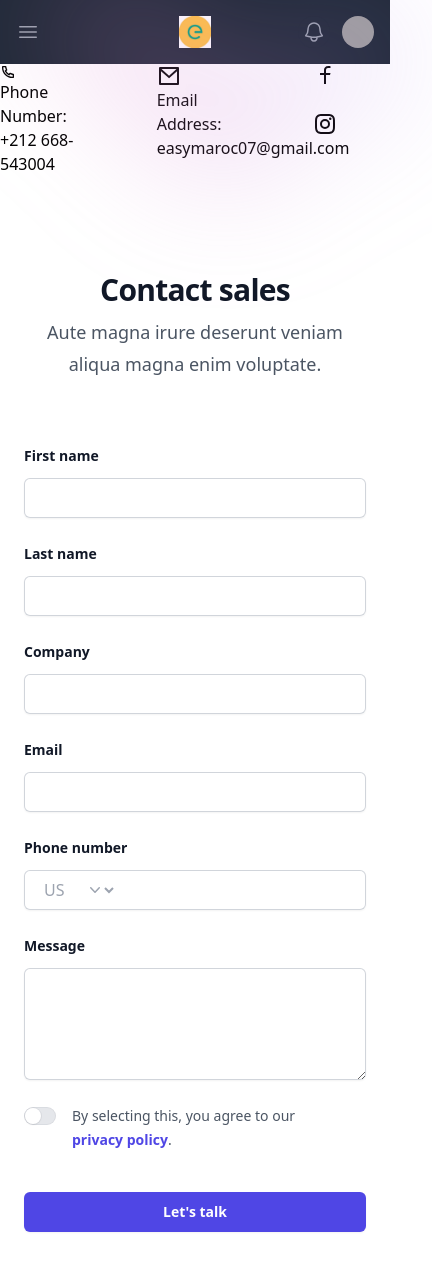
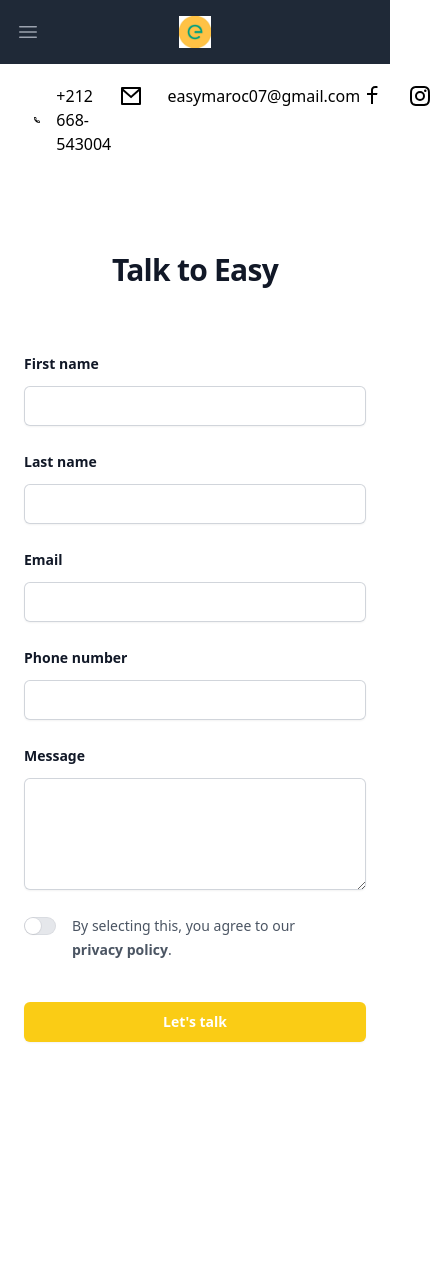
Before and after one commit to asmaemou/easywebsite2, a React (Create React App) app: page /contact in a window 390 px wide. Shown: the top 1270 px of the page, 432 px wide, since content can reach past the window. After the commit the page ends 1138 px from the top, so only its background shows below. Built offline with nearby package versions, Linux system fonts and the light colour scheme; grey boxes are pictures that could not be loaded.

Commit message:
fixing the contact form and the home page and the navbar

```diff
--- a/src/components/Contact.js
+++ b/src/components/Contact.js
@@ -4,21 +4,21 @@ import ContactForm from './ContactForm';
 const Contact = () => {
   return (
       <>
-      <div className="gap-20 grid grid-cols-3"  >
+      <div className="flex flex-row justify-between w-10/12 mx-auto mt-5">
       <div>
-        <div>
+        <div className="flex flex-row gap-4 items-center">
           <RiPhoneLine w-6 h-6 mr-2 />
-          <p>Phone Number: +212 668-543004</p>
+          <p>+212 668-543004</p>
         </div>
       </div>
       <div>
-      <div>
+      <div className="flex flex-row gap-4 items-center">
           <RiMailLine className="w-6 h-6 mr-2" />
-          <p>Email Address: easymaroc07@gmail.com</p>
+          <p>easymaroc07@gmail.com</p>
         </div>
       </div>
       <div>
-      <div>
+      <div className="flex flex-row gap-4 items-center">
           <a href="https://www.facebook.com/easylarache" target="_blank" rel="noopener noreferrer" className="mr-2">
             <RiFacebookLine className="w-6 h-6" />
           </a>
--- a/src/components/ContactForm.js
+++ b/src/components/ContactForm.js
@@ -1,5 +1,4 @@
 import { useState } from 'react'
-import { ChevronDownIcon } from '@heroicons/react/20/solid'
 import { Switch } from '@headlessui/react'
 
 function classNames(...classes) {
@@ -15,18 +14,11 @@ export default function ContactForm() {
         aria-hidden="true"
       >
         <div
-          className="relative left-1/2 -z-10 aspect-[1155/678] w-[36.125rem] max-w-none -translate-x-1/2 rotate-[30deg] bg-gradient-to-tr from-[#ff80b5] to-[#9089fc] opacity-30 sm:left-[calc(50%-40rem)] sm:w-[72.1875rem]"
-          style={{
-            clipPath:
-              'polygon(74.1% 44.1%, 100% 61.6%, 97.5% 26.9%, 85.5% 0.1%, 80.7% 2%, 72.5% 32.5%, 60.2% 62.4%, 52.4% 68.1%, 47.5% 58.3%, 45.2% 34.5%, 27.5% 76.7%, 0.1% 64.9%, 17.9% 100%, 27.6% 76.8%, 76.1% 97.7%, 74.1% 44.1%)',
-          }}
+          className="relative left-1/2 -z-10 aspect-[1155/678] w-[36.125rem] max-w-none -translate-x-1/2 rotate-[30deg]  opacity-30 sm:left-[calc(50%-40rem)] sm:w-[72.1875rem]"
         />
       </div>
       <div className="mx-auto max-w-2xl text-center">
-        <h2 className="text-3xl font-bold tracking-tight text-gray-900 sm:text-4xl">Contact sales</h2>
-        <p className="mt-2 text-lg leading-8 text-gray-600">
-          Aute magna irure deserunt veniam aliqua magna enim voluptate.
-        </p>
+        <h2 className="text-3xl font-bold tracking-tight text-gray-900 sm:text-4xl">Talk to Easy</h2>
       </div>
       <form action="#" method="POST" className="mx-auto mt-16 max-w-xl sm:mt-20">
         <div className="grid grid-cols-1 gap-x-8 gap-y-6 sm:grid-cols-2">
@@ -40,7 +32,7 @@ export default function ContactForm() {
                 name="first-name"
                 id="first-name"
                 autoComplete="given-name"
-                className="block w-full rounded-md border-0 px-3.5 py-2 text-gray-900 shadow-sm ring-1 ring-inset ring-gray-300 placeholder:text-gray-400 focus:ring-2 focus:ring-inset focus:ring-indigo-600 sm:text-sm sm:leading-6"
+                className="block w-full rounded-md border-0 px-3.5 py-2 text-gray-900 shadow-sm ring-1 ring-inset ring-gray-300 placeholder:text-gray-400 focus:ring-2 focus:ring-inset focus:ring-yellow-500  focus:outline-none sm:text-sm sm:leading-6"
               />
             </div>
           </div>
@@ -54,21 +46,7 @@ export default function ContactForm() {
                 name="last-name"
                 id="last-name"
                 autoComplete="family-name"
-                className="block w-full rounded-md border-0 px-3.5 py-2 text-gray-900 shadow-sm ring-1 ring-inset ring-gray-300 placeholder:text-gray-400 focus:ring-2 focus:ring-inset focus:ring-indigo-600 sm:text-sm sm:leading-6"
-              />
-            </div>
-          </div>
-          <div className="sm:col-span-2">
-            <label htmlFor="company" className="block text-sm font-semibold leading-6 text-gray-900">
-              Company
-            </label>
-            <div className="mt-2.5">
-              <input
-                type="text"
-                name="company"
-                id="company"
-                autoComplete="organization"
-                className="block w-full rounded-md border-0 px-3.5 py-2 text-gray-900 shadow-sm ring-1 ring-inset ring-gray-300 placeholder:text-gray-400 focus:ring-2 focus:ring-inset focus:ring-indigo-600 sm:text-sm sm:leading-6"
+                className="block w-full rounded-md border-0 px-3.5 py-2 text-gray-900 shadow-sm ring-1 ring-inset ring-gray-300 placeholder:text-gray-400 focus:ring-2 focus:ring-inset focus:ring-yellow-500  focus:outline-none sm:text-sm sm:leading-6"
               />
             </div>
           </div>
@@ -82,7 +60,7 @@ export default function ContactForm() {
                 name="email"
                 id="email"
                 autoComplete="email"
-                className="block w-full rounded-md border-0 px-3.5 py-2 text-gray-900 shadow-sm ring-1 ring-inset ring-gray-300 placeholder:text-gray-400 focus:ring-2 focus:ring-inset focus:ring-indigo-600 sm:text-sm sm:leading-6"
+                className="block w-full rounded-md border-0 px-3.5 py-2 text-gray-900 shadow-sm ring-1 ring-inset ring-gray-300 placeholder:text-gray-400 focus:ring-2 focus:ring-inset focus:ring-yellow-500  focus:outline-none sm:text-sm sm:leading-6"
               />
             </div>
           </div>
@@ -91,30 +69,12 @@ export default function ContactForm() {
               Phone number
             </label>
             <div className="relative mt-2.5">
-              <div className="absolute inset-y-0 left-0 flex items-center">
-                <label htmlFor="country" className="sr-only">
-                  Country
-                </label>
-                <select
-                  id="country"
-                  name="country"
-                  className="h-full rounded-md border-0 bg-transparent bg-none py-0 pl-4 pr-9 text-gray-400 focus:ring-2 focus:ring-inset focus:ring-indigo-600 sm:text-sm"
-                >
-                  <option>US</option>
-                  <option>CA</option>
-                  <option>EU</option>
-                </select>
-                <ChevronDownIcon
-                  className="pointer-events-none absolute right-3 top-0 h-full w-5 text-gray-400"
-                  aria-hidden="true"
-                />
-              </div>
               <input
                 type="tel"
                 name="phone-number"
                 id="phone-number"
                 autoComplete="tel"
-                className="block w-full rounded-md border-0 px-3.5 py-2 pl-20 text-gray-900 shadow-sm ring-1 ring-inset ring-gray-300 placeholder:text-gray-400 focus:ring-2 focus:ring-inset focus:ring-indigo-600 sm:text-sm sm:leading-6"
+                className="block w-full rounded-md border-0 px-3.5 py-2 text-gray-900 shadow-sm ring-1 ring-inset ring-gray-300 placeholder:text-gray-400 focus:ring-2 focus:ring-inset focus:ring-yellow-500  focus:outline-none sm:text-sm sm:leading-6"
               />
             </div>
           </div>
@@ -127,7 +87,7 @@ export default function ContactForm() {
                 name="message"
                 id="message"
                 rows={4}
-                className="block w-full rounded-md border-0 px-3.5 py-2 text-gray-900 shadow-sm ring-1 ring-inset ring-gray-300 placeholder:text-gray-400 focus:ring-2 focus:ring-inset focus:ring-indigo-600 sm:text-sm sm:leading-6"
+                className="block w-full rounded-md border-0 px-3.5 py-2 text-gray-900 shadow-sm ring-1 ring-inset ring-gray-300 placeholder:text-gray-400 focus:ring-2 focus:ring-inset focus:ring-yellow-500  focus:outline-none sm:text-sm sm:leading-6"
                 defaultValue={''}
               />
             </div>
@@ -138,8 +98,8 @@ export default function ContactForm() {
                 checked={agreed}
                 onChange={setAgreed}
                 className={classNames(
-                  agreed ? 'bg-indigo-600' : 'bg-gray-200',
-                  'flex w-8 flex-none cursor-pointer rounded-full p-px ring-1 ring-inset ring-gray-900/5 transition-colors duration-200 ease-in-out focus-visible:outline focus-visible:outline-2 focus-visible:outline-offset-2 focus-visible:outline-indigo-600'
+                  agreed ? 'bg-yellow-500' : 'bg-gray-200',
+                  'flex w-8 flex-none cursor-pointer rounded-full p-px ring-1 ring-inset ring-gray-900/5 transition-colors duration-200 ease-in-out focus-visible:outline focus-visible:outline-2 focus-visible:outline-offset-2 focus-visible:outline-yellow-500'
                 )}
               >
                 <span className="sr-only">Agree to policies</span>
@@ -154,7 +114,7 @@ export default function ContactForm() {
             </div>
             <Switch.Label className="text-sm leading-6 text-gray-600">
               By selecting this, you agree to our{' '}
-              <a href="#" className="font-semibold text-indigo-600">
+              <a href="#" className="font-semibold text-black-600">
                 privacy&nbsp;policy
               </a>
               .
@@ -164,7 +124,7 @@ export default function ContactForm() {
         <div className="mt-10">
           <button
             type="submit"
-            className="block w-full rounded-md bg-indigo-600 px-3.5 py-2.5 text-center text-sm font-semibold text-white shadow-sm hover:bg-indigo-500 focus-visible:outline focus-visible:outline-2 focus-visible:outline-offset-2 focus-visible:outline-indigo-600"
+            className="block w-full rounded-md hover:bg-yellow-500 bg-yellow-400  px-3.5 py-2.5 text-center text-sm font-semibold text-white shadow-sm hover:bg-indigo-500 focus-visible:outline focus-visible:outline-2 focus-visible:outline-offset-2 focus-visible:outline-yellow-500"
           >
             Let's talk
           </button>
--- a/src/components/Navbar.js
+++ b/src/components/Navbar.js
@@ -1,8 +1,8 @@
 import React, { Fragment } from 'react';
-import { Disclosure, Menu, Transition } from '@headlessui/react';
-import { Bars3Icon, BellIcon, XMarkIcon } from '@heroicons/react/24/outline';
+import { Disclosure} from '@headlessui/react';
+import { Bars3Icon, XMarkIcon } from '@heroicons/react/24/outline';
 import logo from '../logoeasy.jpeg';
-import { Link } from 'react-router-dom';
+import { NavLink } from "react-router-dom";
 
 const navigation = [
   { name: 'Home', to: '/', current: true },
@@ -17,13 +17,12 @@ function classNames(...classes) {
 
 export default function Navbar() {
   return (
-    <Disclosure as="nav" className="bg-gray-800">
+    <Disclosure as="nav" className="bg-gray-800 static">
       {({ open }) => (
         <>
           <div className="mx-auto max-w-7xl px-2 sm:px-6 lg:px-8">
             <div className="relative flex h-16 items-center justify-between">
               <div className="absolute inset-y-0 left-0 flex items-center sm:hidden">
-                {/* Mobile menu button*/}
                 <Disclosure.Button className="inline-flex items-center justify-center rounded-md p-2 text-gray-400 hover:bg-gray-700 hover:text-white focus:outline-none focus:ring-2 focus:ring-inset focus:ring-white">
                   <span className="sr-only">Open main menu</span>
                   {open ? (
@@ -49,90 +48,23 @@ export default function Navbar() {
                 <div className="hidden sm:ml-6 sm:block">
                   <div className="flex space-x-4">
                     {navigation.map((item) => (
-                      <Link
+                      <NavLink
                         key={item.name}
                         to={item.to}
-                        className={classNames(
-                          item.current ? 'bg-gray-900 text-white' : 'text-gray-300 hover:bg-gray-700 hover:text-white',
-                          'rounded-md px-3 py-2 text-sm font-medium'
+                        className={({ isActive, isPending }) =>(
+                          classNames(isActive ? 'bg-gray-900 text-white' : 'text-gray-300 hover:bg-gray-700 hover:text-white',
+                          'rounded-md px-3 py-2 text-sm font-medium')
                         )}
                         aria-current={item.current ? 'page' : undefined}
                       >
                         {item.name}
-                        </Link>
+                        </NavLink>
                     ))}
                   </div>
                 </div>
               </div>
-              <div className="absolute inset-y-0 right-0 flex items-center pr-2 sm:static sm:inset-auto sm:ml-6 sm:pr-0">
-                <button
-                  type="button"
-                  className="rounded-full bg-gray-800 p-1 text-gray-400 hover:text-white focus:outline-none focus:ring-2 focus:ring-white focus:ring-offset-2 focus:ring-offset-gray-800"
-                >
-                  <span className="sr-only">View notifications</span>
-                  <BellIcon className="h-6 w-6" aria-hidden="true" />
-                </button>
-
-                {/* Profile dropdown */}
-                <Menu as="div" className="relative ml-3">
-                  <div>
-                    <Menu.Button className="flex rounded-full bg-gray-800 text-sm focus:outline-none focus:ring-2 focus:ring-white focus:ring-offset-2 focus:ring-offset-gray-800">
-                      <span className="sr-only">Open user menu</span>
-                      <img
-                        className="h-8 w-8 rounded-full"
-                        src="https://images.unsplash.com/photo-1472099645785-5658abf4ff4e?ixlib=rb-1.2.1&ixid=eyJhcHBfaWQiOjEyMDd9&auto=format&fit=facearea&facepad=2&w=256&h=256&q=80"
-                        alt=""
-                      />
-                    </Menu.Button>
-                  </div>
-                  <Transition
-                    as={Fragment}
-                    enter="transition ease-out duration-100"
-                    enterFrom="transform opacity-0 scale-95"
-                    enterTo="transform opacity-100 scale-100"
-                    leave="transition ease-in duration-75"
-                    leaveFrom="transform opacity-100 scale-100"
-                    leaveTo="transform opacity-0 scale-95"
-                  >
-                    <Menu.Items className="absolute right-0 z-10 mt-2 w-48 origin-top-right rounded-md bg-white py-1 shadow-lg ring-1 ring-black ring-opacity-5 focus:outline-none">
-                      <Menu.Item>
-                        {({ active }) => (
-                          <a
-                            href="#"
-                            className={classNames(active ? 'bg-gray-100' : '', 'block px-4 py-2 text-sm text-gray-700')}
-                          >
-                            Your Profile
-                          </a>
-                        )}
-                      </Menu.Item>
-                      <Menu.Item>
-                        {({ active }) => (
-                          <a
-                            href="#"
-                            className={classNames(active ? 'bg-gray-100' : '', 'block px-4 py-2 text-sm text-gray-700')}
-                          >
-                            Settings
-                          </a>
-                        )}
-                      </Menu.Item>
-                      <Menu.Item>
-                        {({ active }) => (
-                          <a
-                            href="#"
-                            className={classNames(active ? 'bg-gray-100' : '', 'block px-4 py-2 text-sm text-gray-700')}
-                          >
-                            Sign out
-                          </a>
-                        )}
-                      </Menu.Item>
-                    </Menu.Items>
-                  </Transition>
-                </Menu>
-              </div>
             </div>
           </div>
-          {/* Add your rectangular shape here */}
-
         </>
       )}
     </Disclosure>
```
Also changed, not shown: src/components/Home.js (+12 -11 lines).
